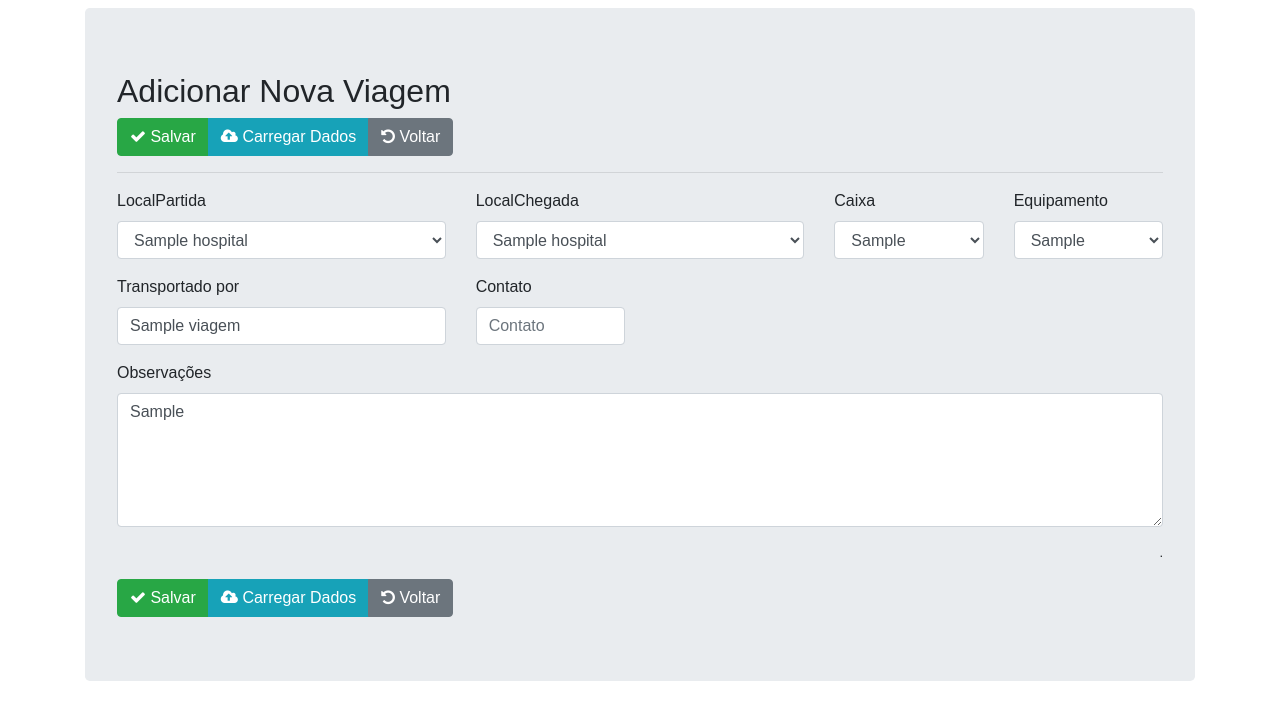
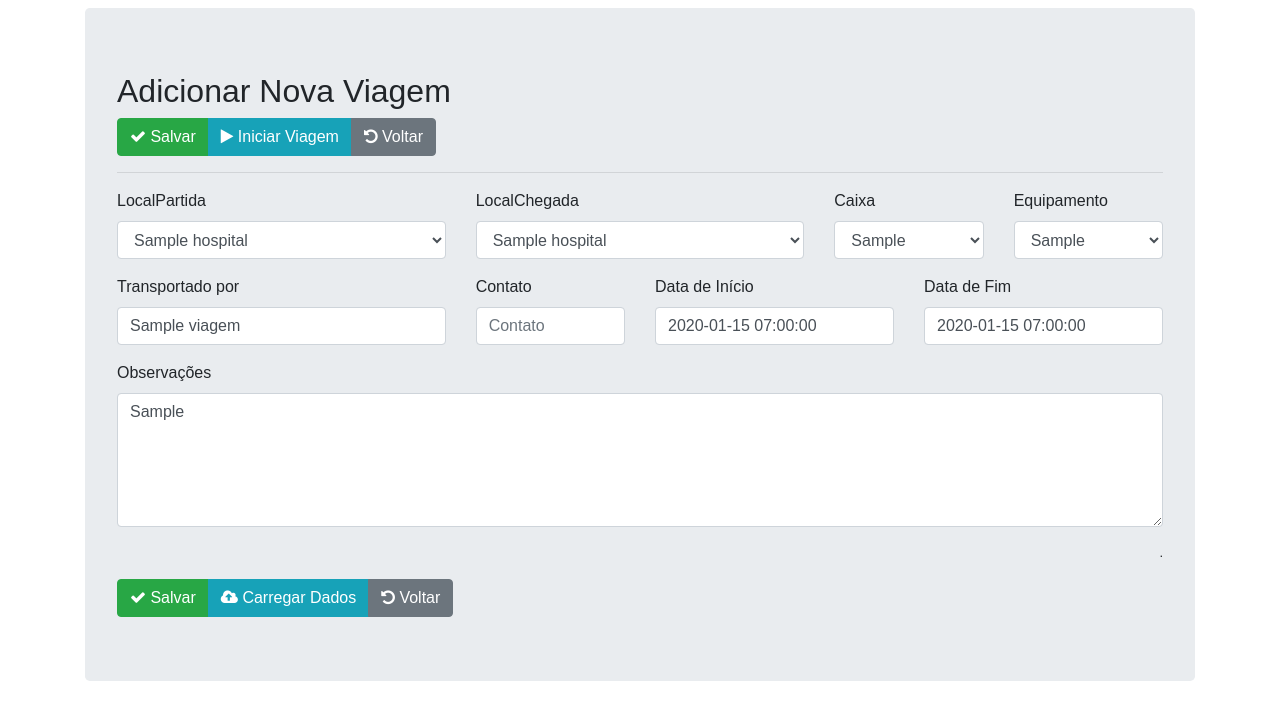
Before and after one commit to wilhsms/lifebox, a Django app: page /cadastro/viagem/1/ in a window 1280 px wide. Shown: the part 64-784 px from the top of the page. Run offline with Django 3.2, Linux system fonts and the light colour scheme; a user stored in the database is signed in; tables that the repository leaves empty hold one stand-in row (values such as "Sample post"); parts of the project's set-up code (start-up, migrations or seed data) failed here and were passed over; some libraries are stand-ins or nearby versions; some web fonts are replaced.

Commit message:
Add de botoes de inicio e fim e campos de datas

```diff
--- a/core/admin.py
+++ b/core/admin.py
@@ -2,7 +2,7 @@
 # importaçoes originais do admin.py -*- coding: utf-8 -*-
 from __future__ import unicode_literals
 from django.contrib import admin
-from core.models import Equipamento, Caixa, Hospital, Viagem, Status, Detalhe, Importa
+from core.models import Equipamento, Caixa, Hospital, Viagem, Detalhe
 
 # importaçoes para atender função importa/exporta
 from import_export.admin import ImportExportMixin, ImportExportModelAdmin
@@ -96,9 +96,10 @@ class DetalheAdmin(ImportExportMixin, admin.ModelAdmin):
 
 admin.site.register(Detalhe, DetalheAdmin)
 
-class StatusAdmin(admin.ModelAdmin):
+'''class StatusAdmin(admin.ModelAdmin):
     list_display = ('id','codStatus', 'dscStatus')
 
 admin.site.register(Status, StatusAdmin)
 
 admin.site.register(Importa)
+'''
--- a/core/forms.py
+++ b/core/forms.py
@@ -1,6 +1,7 @@
 # -*- coding: utf-8 -*-
 from django import forms
 from django.forms.widgets import TextInput, Textarea, DateTimeInput
+from datetimewidget.widgets import DateTimeWidget
 from .models import Equipamento, Caixa, Hospital, Viagem
 
 ###################################################################################################
@@ -52,11 +53,20 @@ class HospitalForm(forms.ModelForm):
 class ViagemForm(forms.ModelForm):
    class Meta:
        model = Viagem
-       fields = ('localPartida', 'localChegada', 'caixa', 'equipamento', 'nomeTransportador', 'contato', 'obs')
+       fields = ('status', 'localPartida', 'localChegada', 'caixa', 'equipamento', 'nomeTransportador', 'contato', 'obs', 'dataInicio', 'dataFim')
        widgets = {
-           'id': TextInput(attrs={'readonly': 'True'}),
            'contato': TextInput(attrs={'class': 'phone'}),
            'obs': Textarea(attrs={'rows':'5', 'onkeyup':"mostrarResultado(this.value,500,'spcontando');contarCaracteres(this.value,500,'sprestante')"}),
+           'dataInicio': DateTimeWidget(options={
+                            'format': 'dd/mm/yyyy HH:ii P',
+                            'autoclose': True,
+                            'showMeridian' : True
+                            }),
+           'dataFim': DateTimeWidget(options={
+                            'format': 'dd/mm/yyyy HH:ii P',
+                            'autoclose': True,
+                            'showMeridian' : True
+                            })
            }
 
 
--- a/core/models.py
+++ b/core/models.py
@@ -76,7 +76,7 @@ class Hospital(models.Model):
 
 ###################################################################################################
 # Banco Status:
-class Status(models.Model):
+'''class Status(models.Model):
     dscStatus = models.CharField('Descrição', max_length=50)
     codStatus = models.CharField('Código', max_length=2)
 
@@ -92,7 +92,7 @@ class Status(models.Model):
     class Meta:
         verbose_name_plural = 'Status'
         verbose_name = 'Status'
-
+'''
 
 ###################################################################################################
 STATUS_VIAGEM = (
@@ -112,6 +112,8 @@ class Viagem(models.Model):
     nomeTransportador = models.CharField('Transportado por', max_length=30, null=True, blank=True)
     contato = models.CharField('Contato', max_length=15, null=True, blank=True)
     obs = models.TextField('Observações', max_length=500, null=True, blank=True)
+    dataInicio = models.DateTimeField("Data de Início", null=True, blank=True, default=timezone.now)
+    dataFim = models.DateTimeField("Data de Fim", null=True, blank=True, default=timezone.now)
 
     def publish(self):
         self.save()
@@ -167,7 +169,7 @@ class Detalhe(models.Model):
 
 ###################################################################################################
 # Banco importa: para importação e armazenamento de CSVs
-class Importa(models.Model):
+'''class Importa(models.Model):
     imei = models.CharField('IMEI', max_length=22, unique=True)
     dia = models.DateField('Dia', max_length=10)
     hora = models.TimeField('Hora', max_length=8)
@@ -186,3 +188,4 @@ class Importa(models.Model):
 
     def __str__(self):
         return self.imei
+'''
--- a/core/static/js/equipamento/localizarNoMapa.js
+++ b/core/static/js/equipamento/localizarNoMapa.js
@@ -20,7 +20,7 @@ function initmap(id) {
 			map.invalidateSize();
 
 			var itens = [];
-			itens.push(item)
+			itens.push(item);
 
 			//remove todos marcadores existentes no mapa:
 			markers.map(function (item) { item.remove() });
--- a/core/templates/viagem/formulario.html
+++ b/core/templates/viagem/formulario.html
@@ -22,33 +22,45 @@
   .custom-file-control {
     white-space: nowrap;
   }
+
 </style>
 {% endblock %} {% block custom_js %}
 <script src="{% static 'js/mask/mascaras.js' %}"></script>
 <script src="{% static 'js/mask/jquery.maskedinput.min.js' %}"></script>
 <script src="{% static 'js/context/contador.js' %}"></script>
-<script src="{% static 'js/viagem/disabledHospitalDestino.js' %}"></script> {% endblock%} {% block content %}
+<script src="{% static 'js/viagem/disabledHospitalDestino.js' %}"></script>
+{{ form.media }}
+{% endblock%} {% block content %}
 <div class="jumbotron">
   <h2>
     <i class="glyphicon glyphicon-plane"></i> Adicionar Nova Viagem</h2>
 
   <form method="post" enctype="multipart/form-data">
+    {% csrf_token %}
     <div class="row">
       <div class="col-sm-12">
         <div class="btn-group">
           <button type="submit" class="btn btn-success my-2 my-sm-0">
             <span class="fa fa-check"></span> Salvar </button>
-          {% if uploadform != None%}
+          {% if uploadform != None and form.status.value == '4'%}
           <button type="button" class="btn btn-info my-2 my-sm-0" data-toggle="modal" data-target="#modalUpload">
              <span class="fa fa-cloud-upload"></span> Carregar Dados</button>
+          {%endif%}
+          {% if form.instance.pk != None and form.status.value == '1'%}
+          <a href="{% url 'status_editar' pk=form.instance.pk cod=3 %}" class="btn btn-info my-2 my-sm-0">
+            <span class="fa fa-play"></span> Iniciar Viagem </a>
+          {%endif%}
+
+          {% if form.instance.pk != None and form.status.value == '3'%}
+          <a href="{% url 'status_editar' pk=form.instance.pk cod=4 %}" class="btn btn-info my-2 my-sm-0">
+            <span class="fa fa-stop"></span> Finalizar Viagem </a>
           {%endif%}
           <a href="{% url 'viagem_pesquisar' %}" class="btn btn-secondary my-2 my-sm-0">
             <span class="fa fa-undo"></span> Voltar </a>
         </div>
       </div>
     </div>
-
-    <hr> {% csrf_token %}
+    <hr>
     <div class="row">
       <div class="col-sm-4">{% bootstrap_field form.localPartida%}</div>
       <div class="col-sm-4">{% bootstrap_field form.localChegada%}</div>
@@ -59,6 +71,8 @@
     <div class="row">
       <div class="col-sm-4">{% bootstrap_field form.nomeTransportador%}</div>
       <div class="col-sm-2">{% bootstrap_field form.contato%}</div>
+      <div class="col-sm-3">{% bootstrap_field form.dataInicio%}</div>
+      <div class="col-sm-3">{% bootstrap_field form.dataFim%}</div>
     </div>
 
     <div class="row">
--- a/core/views.py
+++ b/core/views.py
@@ -6,13 +6,13 @@ from django.shortcuts import render, redirect, get_object_or_404
 from django.conf import settings
 from django.http import JsonResponse, HttpResponseRedirect
 
-from core.models import Equipamento, Caixa, Hospital, Viagem, Status
+from core.models import Equipamento, Caixa, Hospital, Viagem, Detalhe
 from core.forms import EquipamentoForm, CaixaForm, HospitalForm, ViagemForm, UploadFileForm
 from core.forms import EquipamentoForm, CaixaForm, HospitalForm, ViagemForm
 from tablib import Dataset # Importante para a função de importar/exportar arquivos no admin django
 from import_export.admin import ExportMixin # Importante para a função de importar/exportar arquivos sem admin django
 from django.http import JsonResponse, HttpResponse #HttpResponse é para testes com export e import
-from .models import Equipamento, Caixa, Hospital, Viagem, Status, Detalhe
+
 from django.core.files.storage import FileSystemStorage
 import csv
 import os
@@ -33,7 +33,7 @@ def equipamento_criar(request):
             if form.is_valid():
                 equipamento = form.save(commit=False)
                 equipamento.publish()
-            return redirect('equipamento_pesquisar')
+                return redirect('equipamento_pesquisar')
         else:
             form = EquipamentoForm()
         return render(request, 'equipamento/formulario.html', {'form': form})
@@ -46,7 +46,7 @@ def equipamento_editar(request, pk):
             if form.is_valid():
                 equipamento = form.save(commit=False)
                 equipamento.publish()
-            return redirect('equipamento_pesquisar')
+                return redirect('equipamento_pesquisar')
         else:
             form = EquipamentoForm(instance=equipamento)
         return render(request, 'equipamento/formulario.html', {'form': form})
@@ -82,7 +82,7 @@ def caixa_criar(request):
             if form.is_valid():
                 caixa = form.save(commit=False)
                 caixa.publish()
-            return redirect('caixa_pesquisar')
+                return redirect('caixa_pesquisar')
         else:
             form = CaixaForm()
             return render(request, 'caixa/formulario.html', {'form': form})
@@ -95,7 +95,7 @@ def caixa_editar(request, pk):
             if form.is_valid():
                 caixa = form.save(commit=False)
                 caixa.publish()
-            return redirect('caixa_pesquisar')
+                return redirect('caixa_pesquisar')
         else:
             form = CaixaForm(instance=caixa)
         return render(request, 'caixa/formulario.html', {'form': form})
@@ -131,7 +131,7 @@ def hospital_criar(request):
             if form.is_valid():
                 item = form.save(commit=False)
                 item.save()
-            return redirect('hospital_pesquisar')
+                return redirect('hospital_pesquisar')
         else:
             form = HospitalForm()
         return render(request, 'hospital/formulario.html', {'form': form})
@@ -144,7 +144,7 @@ def hospital_editar(request, pk):
             if form.is_valid():
                 item = form.save(commit=False)
                 item.save()
-            return redirect('hospital_pesquisar')
+                return redirect('hospital_pesquisar')
         else:
             form = HospitalForm(instance=item)
         return render(request, 'hospital/formulario.html', {'form': form})
@@ -180,7 +180,7 @@ def viagem_criar(request):
                 item = form.save(commit=False)
                 item.status = 1
                 item.save()
-            return redirect('viagem_pesquisar')
+                return redirect('viagem_pesquisar')
         else:
             form = ViagemForm()
         return render(request, 'viagem/formulario.html', {'form': form})
@@ -225,12 +225,14 @@ def viagem_importar(request):
 # Alteração de status
 @login_required
 def status_alterar(request, pk, cod):
-    item = get_object_or_404(Viagem, pk=pk)
-    item_status = Status.objects.get(codStatus = cod)
-    item.status = item_status
-    item.save()
+    viagem = get_object_or_404(Viagem, pk=pk)
 
-    return JsonResponse({'result': 'ok', 'object':itemStatus.dscStatus})
+    viagem.status = str(cod)
+    viagem.save()
+
+    uploadform = UploadFileForm()
+    form = ViagemForm(instance=viagem)
+    return render(request, 'viagem/formulario.html', {'form': form, 'uploadform': uploadform})
 
 
 ###################################################################################################
--- a/lifeboxproject/settings.py
+++ b/lifeboxproject/settings.py
@@ -47,7 +47,8 @@ INSTALLED_APPS = [
     'api',
     'import_export',
     'easyaudit',
-    'django_extensions'
+    'django_extensions',
+    'datetimewidget'
 ]
 
 MIDDLEWARE = [
--- a/prod_requirements.txt
+++ b/prod_requirements.txt
@@ -9,3 +9,4 @@ django-extensions
 pyparsing==1.5.7
 pydot
 graphviz
+django-datetime-widget
--- a/requirements.txt
+++ b/requirements.txt
@@ -9,3 +9,4 @@ django-extensions
 pyparsing==1.5.7
 pydot
 graphviz
+django-datetime-widget
```
